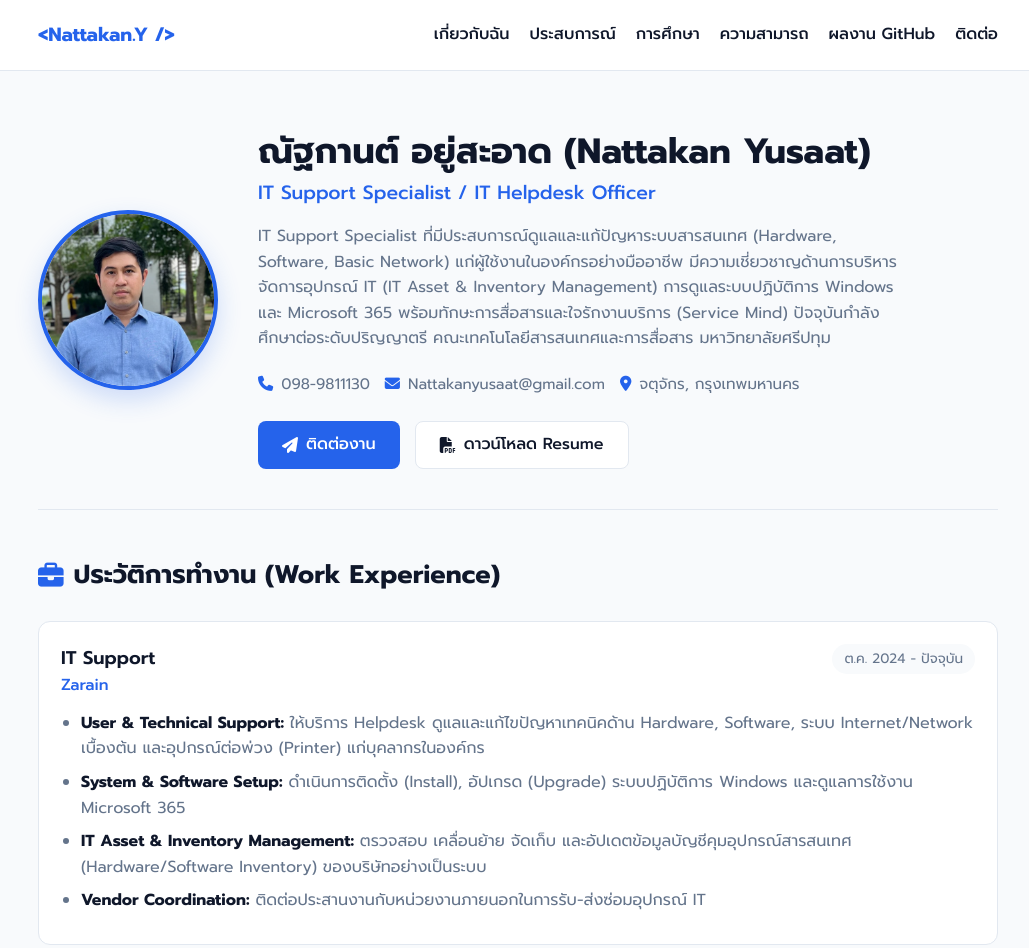
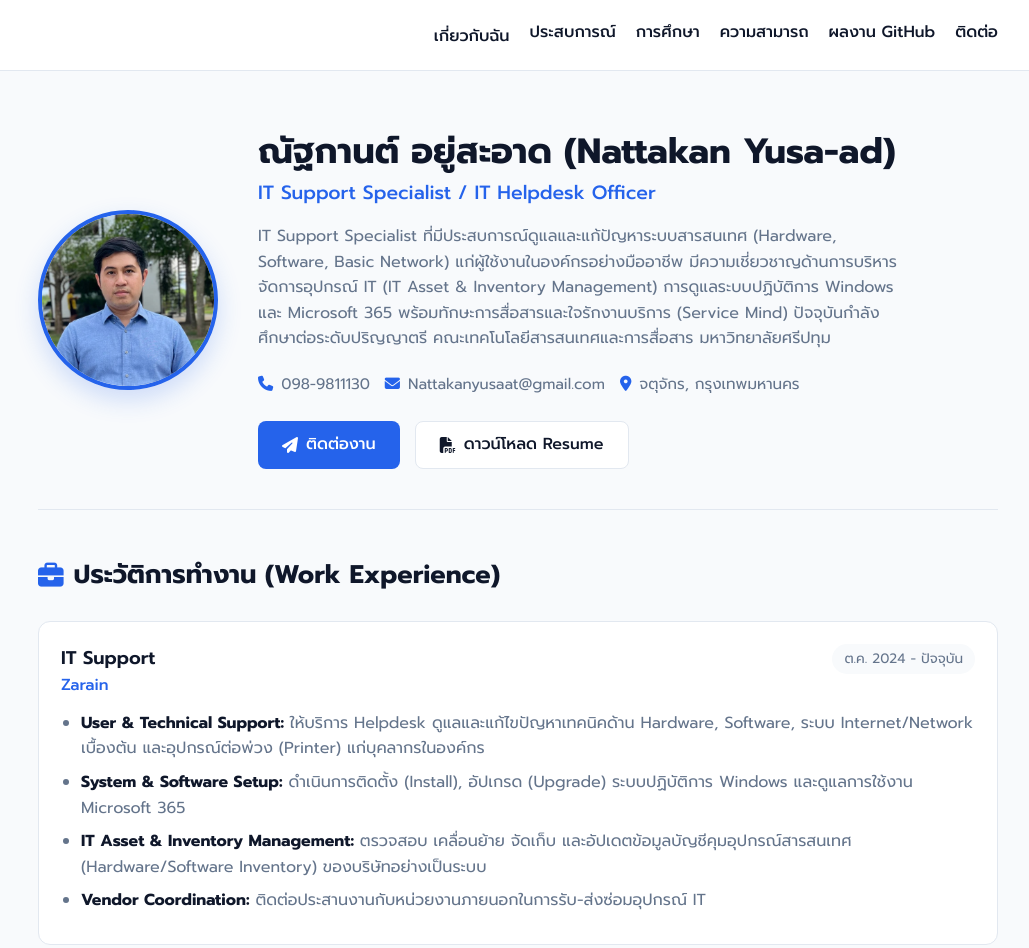
Before and after one commit to natthakan-lab/natthakan-lab.github.io, a plain HTML site: page index.html in a window 1280 px wide. Shown: the top 948 px of the page, without its empty margins (122-1151 px from the left). Drawn offline with Linux system fonts and the light colour scheme.

Commit message:
Fix name spelling in title and header

```diff
--- a/index.html
+++ b/index.html
@@ -3,7 +3,7 @@
 <head>
     <meta charset="UTF-8">
     <meta name="viewport" content="width=device-width, initial-scale=1.0">
-    <title>CV & Portfolio | ณัฐกานต์ อยู่สะอาด (Nattakan Yusaat)</title>
+    <title>CV & Portfolio | ณัฐกานต์ อยู่สะอาด (Nattakan Yusa-ad)</title>
 
     <!-- Google Fonts: Prompt -->
     <link rel="preconnect" href="https://fonts.googleapis.com">
@@ -397,7 +397,7 @@
     <!-- Header / Navbar -->
     <nav>
         <div class="container nav-container">
-            <a href="#" class="logo">&lt;Nattakan.Y /&gt;</a>
+            <a href="#" class="logo"Profile</a>
             <ul class="nav-links">
                 <li><a href="#about">เกี่ยวกับฉัน</a></li>
                 <li><a href="#experience">ประสบการณ์</a></li>
@@ -414,7 +414,7 @@
         <header class="hero" id="about">
             <img src="profile.jpg" alt="ณัฐกานต์ อยู่สะอาด" class="hero-img">
             <div class="hero-text">
-                <h1>ณัฐกานต์ อยู่สะอาด (Nattakan Yusaat)</h1>
+                <h1>ณัฐกานต์ อยู่สะอาด (Nattakan Yusa-ad)</h1>
                 <h2>IT Support Specialist / IT Helpdesk Officer</h2>
                 <p>
                     IT Support Specialist ที่มีประสบการณ์ดูแลและแก้ปัญหาระบบสารสนเทศ (Hardware, Software, Basic Network) แก่ผู้ใช้งานในองค์กรอย่างมืออาชีพ มีความเชี่ยวชาญด้านการบริหารจัดการอุปกรณ์ IT (IT Asset & Inventory Management) การดูแลระบบปฏิบัติการ Windows และ Microsoft 365 พร้อมทักษะการสื่อสารและใจรักงานบริการ (Service Mind) ปัจจุบันกำลังศึกษาต่อระดับปริญญาตรี คณะเทคโนโลยีสารสนเทศและการสื่อสาร มหาวิทยาลัยศรีปทุม
```
